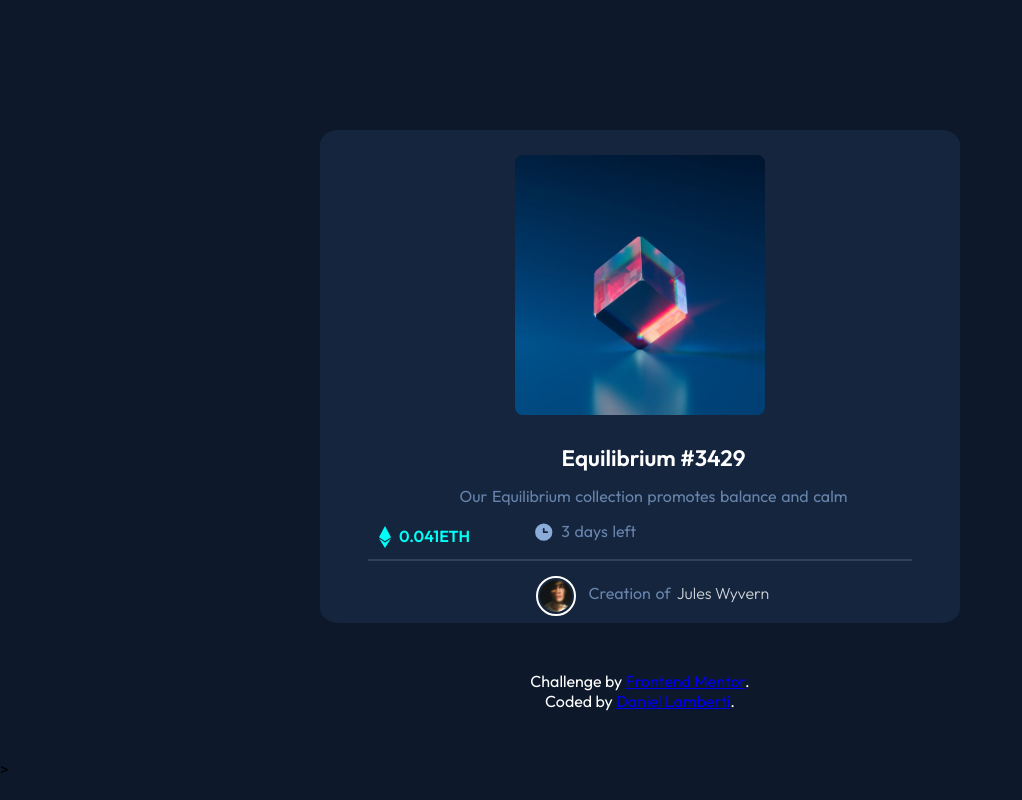
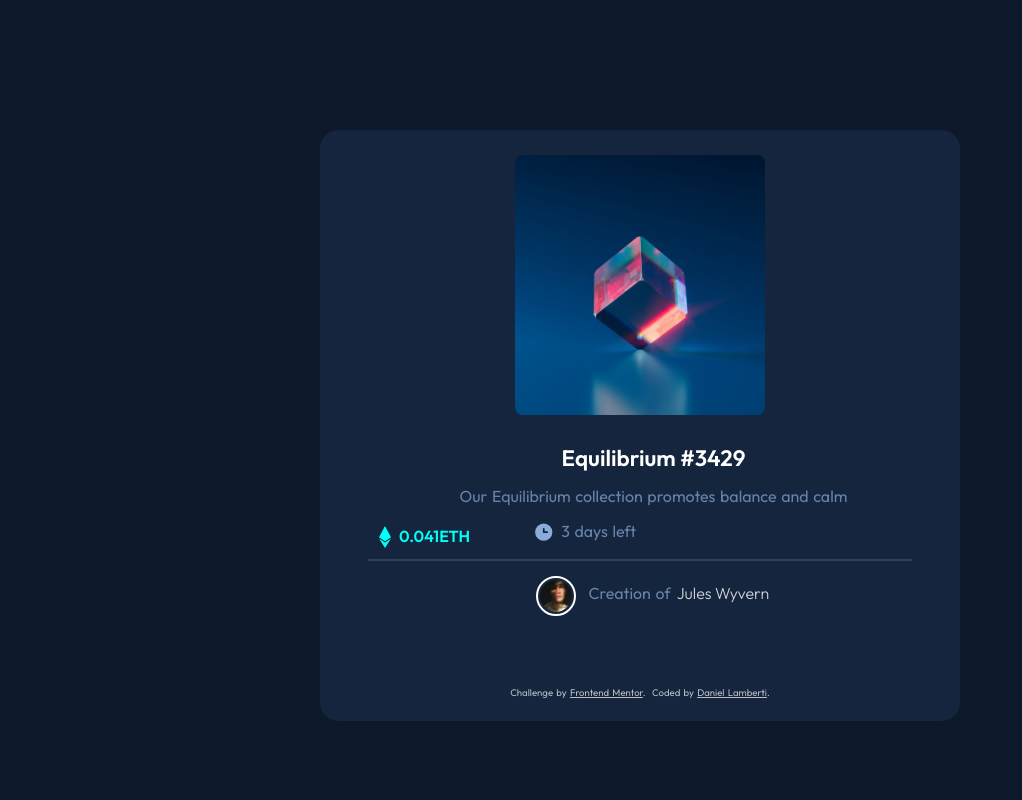
Before and after one commit to daniellamberti/equilibrium_challenge, a website: page index.html in a window 1280 px wide. Shown: the whole page, without its empty margins (0-1022 px from the left). Drawn offline with Linux system fonts and the light colour scheme.

Commit message:
index.html and main.css modifications

```diff
--- a/css/main.css
+++ b/css/main.css
@@ -180,14 +180,30 @@ hr {
   border-radius: 50%;
   padding: 2px; }
 
-.centerAtribution {
+.centerAttribution {
   display: flex;
-  flex-direction: column;
+  flex-direction: row;
   align-items: center;
   justify-content: center;
+  gap: .4rem;
+  margin: auto;
+  margin-top: 4rem;
+  margin-bottom: 1rem;
 }
 
-.centerAtribution p {
+.centerAttribution p {
+  font-size: .6rem;
   color: white;
-  text-align: center;
+  text-align: center!important;
+  margin: 0px;
 }
+
+@media (min-width: 1440px) {
+.centerAttribution p {
+  font-size: .7rem;
+  }
+}
+
+.centerAttribution a:link {
+  color: white;
+}
--- a/index.html
+++ b/index.html
@@ -49,12 +49,14 @@
                     <p>Creation of </p>
                     <h3>Jules Wyvern</h3>
                 </div>
+
+                <div class="centerAttribution">
+                    <p>Challenge by <a href="https://www.frontendmentor.io?ref=challenge" target="_blank">Frontend Mentor</a>.</p>
+                    <p>Coded by <a href="#">Daniel Lamberti</a>.</p>
+                </div>
+
             </footer>
 
         </div>
-        <section class="centerAtribution">
-            <p>Challenge by <a href="https://www.frontendmentor.io?ref=challenge" target="_blank">Frontend Mentor</a>.</p>
-            <p>Coded by <a href="#">Daniel Lamberti</a>.</p>
-        </section>>
     </body>
 </html>
```
